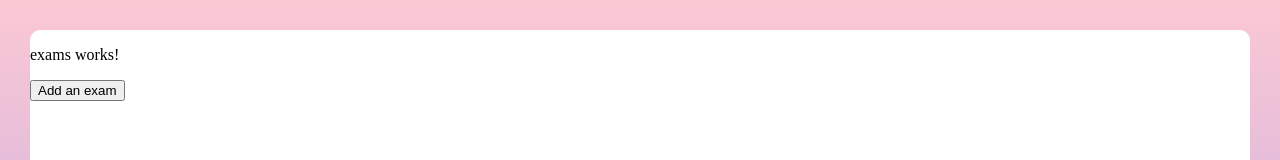
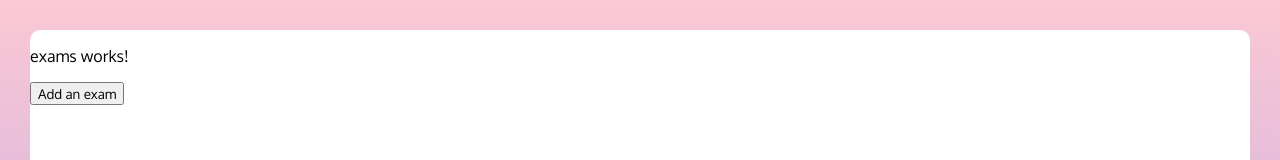
Before and after one commit to Janchorizo/sturdy-carnival, an Angular app: page / in a window 1280 px wide. Shown: the top 160 px of the page. Built offline with nearby package versions, Linux system fonts and the light colour scheme.

Commit message:
Add fontface declarations.

```diff
--- a/src/styles.css
+++ b/src/styles.css
@@ -2,3 +2,42 @@
 body{
     margin: 0;
 }
+*{
+    font-family: oxygen, sans-serif;
+}
+@font-face{
+    font-family: "oxygen";
+    src: url("/assets/fonts/Oxygen/Oxygen-Light.ttf");
+    font-weight: 100;
+    font-style: normal;
+}
+@font-face{
+    font-family: "oxygen";
+    src: url("/assets/fonts/Oxygen/Oxygen-Regular.ttf");
+    font-weight: 400;
+    font-style: normal;
+}
+@font-face{
+    font-family: "oxygen";
+    src: url("/assets/fonts/Oxygen/Oxygen-Bold.ttf");
+    font-weight: 600;
+    font-style: normal;
+}
+@font-face{
+    font-family: "kiwi";
+    src: url("/assets/fonts/Kiwi_Maru/KiwiMaru-Light.ttf");
+    font-weight: 100;
+    font-style: normal;
+}
+@font-face{
+    font-family: "kiwi";
+    src: url("/assets/fonts/Kiwi_Maru/KiwiMaru-Regular.ttf");
+    font-weight: 400;
+    font-style: normal;
+}
+@font-face{
+    font-family: "kiwi";
+    src: url("/assets/fonts/Kiwi_Maru/KiwiMaru-Medium.ttf");
+    font-weight: 600;
+    font-style: normal;
+}
```
